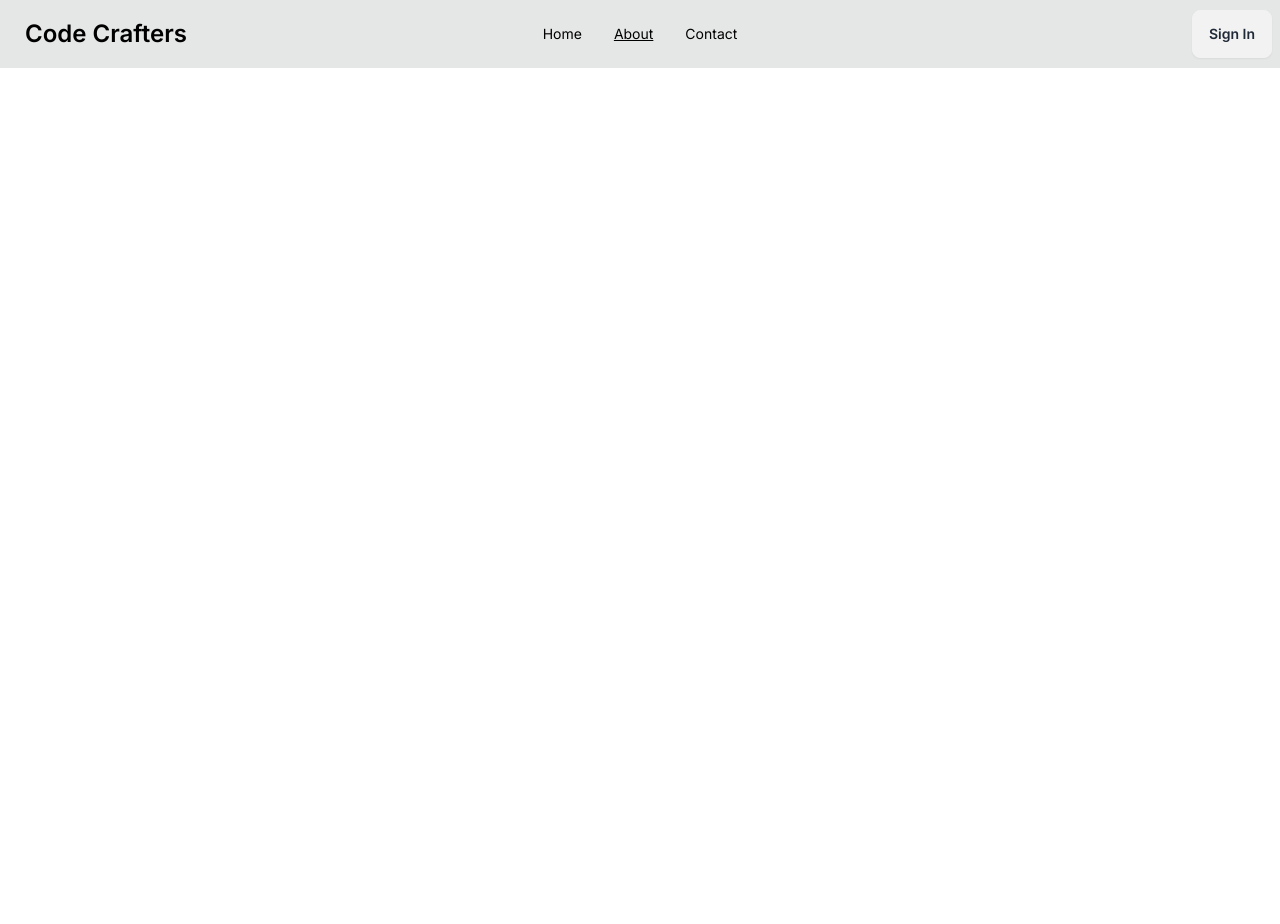
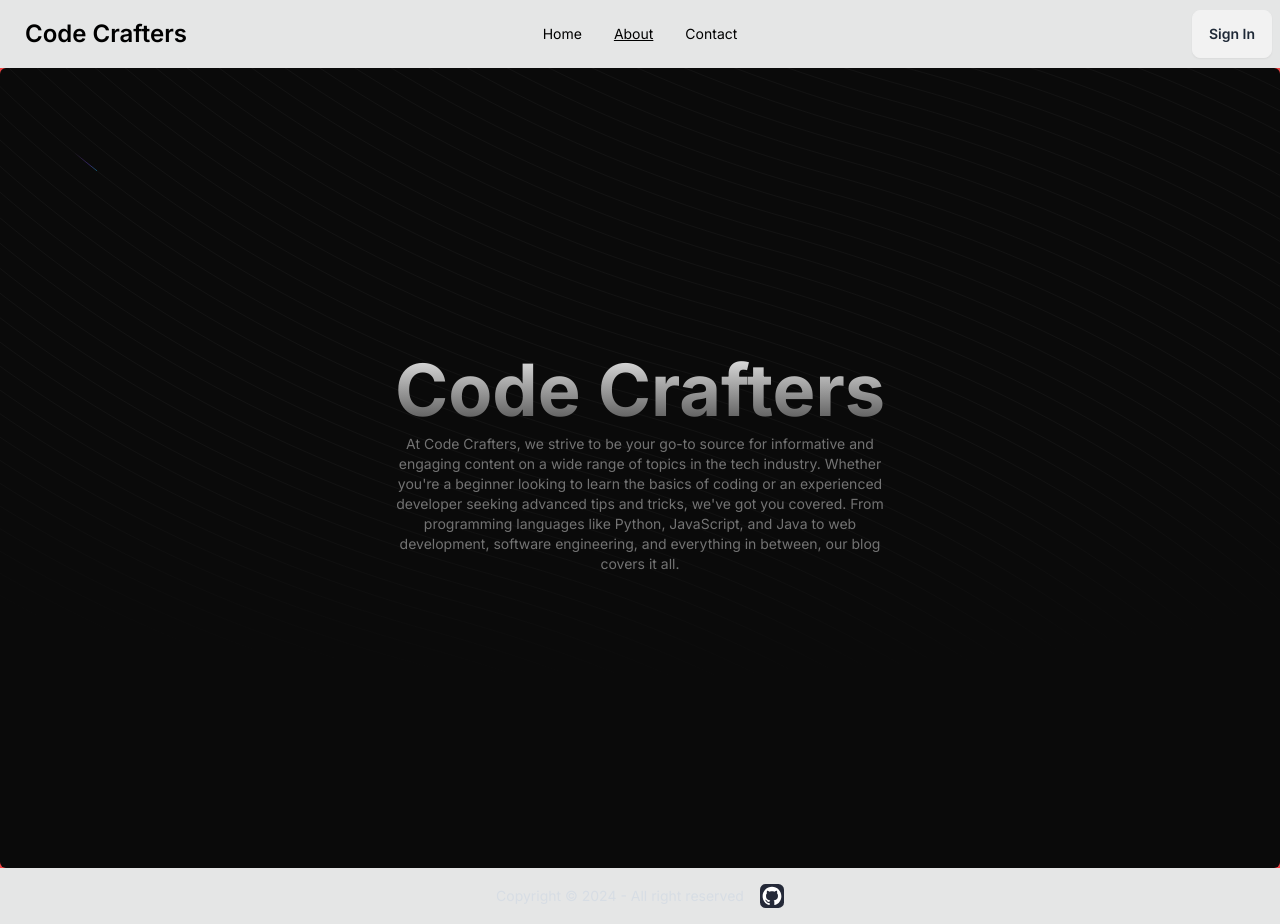
Before and after one commit to JagTheFriend/Code-Crafters, a Next.js app: page /about in a window 1280 px wide. Before the commit the page ends 800 px from the top, so only its background shows below. Built offline with nearby package versions, Linux system fonts and the light colour scheme.

Commit message:
Added content for about
Signed-off-by: JagTheFriend <JagTheFriend12@gmail.com>

```diff
--- a/src/pages/about.tsx
+++ b/src/pages/about.tsx
@@ -1,5 +1,29 @@
 import Head from "next/head";
+import Footer from "~/components/Footer";
 import Navbar from "~/components/Navbar";
+import { BackgroundBeams } from "~/components/ui/background-beams";
+
+function AboutContent() {
+  return (
+    <div className="relative flex h-screen w-full flex-col items-center justify-center rounded-md bg-neutral-950 antialiased">
+      <div className="mx-auto max-w-2xl p-4">
+        <h1 className="relative z-10 bg-gradient-to-b from-neutral-200  to-neutral-600 bg-clip-text text-center font-sans text-lg  font-bold text-transparent md:text-7xl">
+          Code Crafters
+        </h1>
+        <p className="relative z-10 mx-auto my-2 max-w-lg text-center text-sm text-neutral-500">
+          At Code Crafters, we strive to be your go-to source for informative
+          and engaging content on a wide range of topics in the tech industry.
+          Whether you're a beginner looking to learn the basics of coding or an
+          experienced developer seeking advanced tips and tricks, we've got you
+          covered. From programming languages like Python, JavaScript, and Java
+          to web development, software engineering, and everything in between,
+          our blog covers it all.
+        </p>
+      </div>
+      <BackgroundBeams />
+    </div>
+  );
+}
 
 export default function AboutPage() {
   return (
@@ -13,7 +37,11 @@ export default function AboutPage() {
         <section className="_bg-green-500 sticky top-0 z-50">
           <Navbar pageName="about" />
         </section>
+        <section className="bg-red-500">
+          <AboutContent />
+        </section>
       </main>
+      <Footer />
     </>
   );
 }
```
